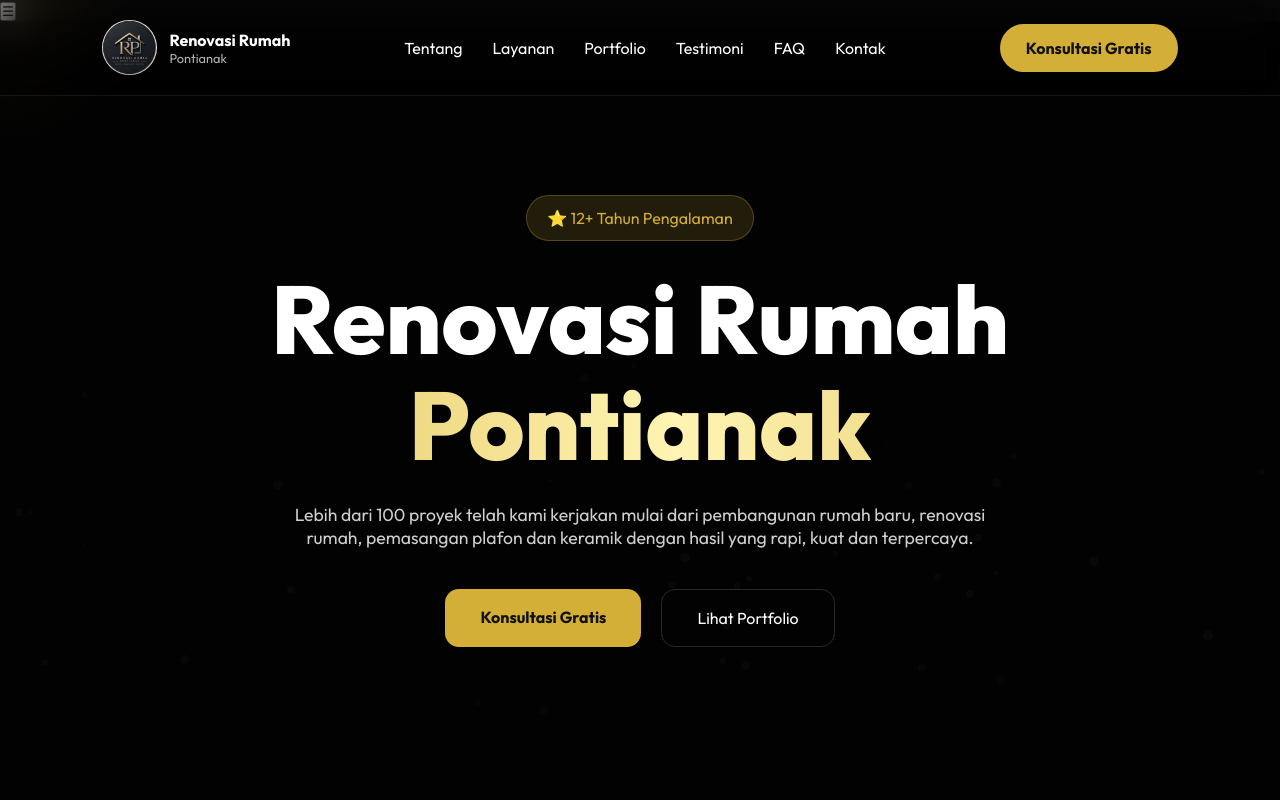
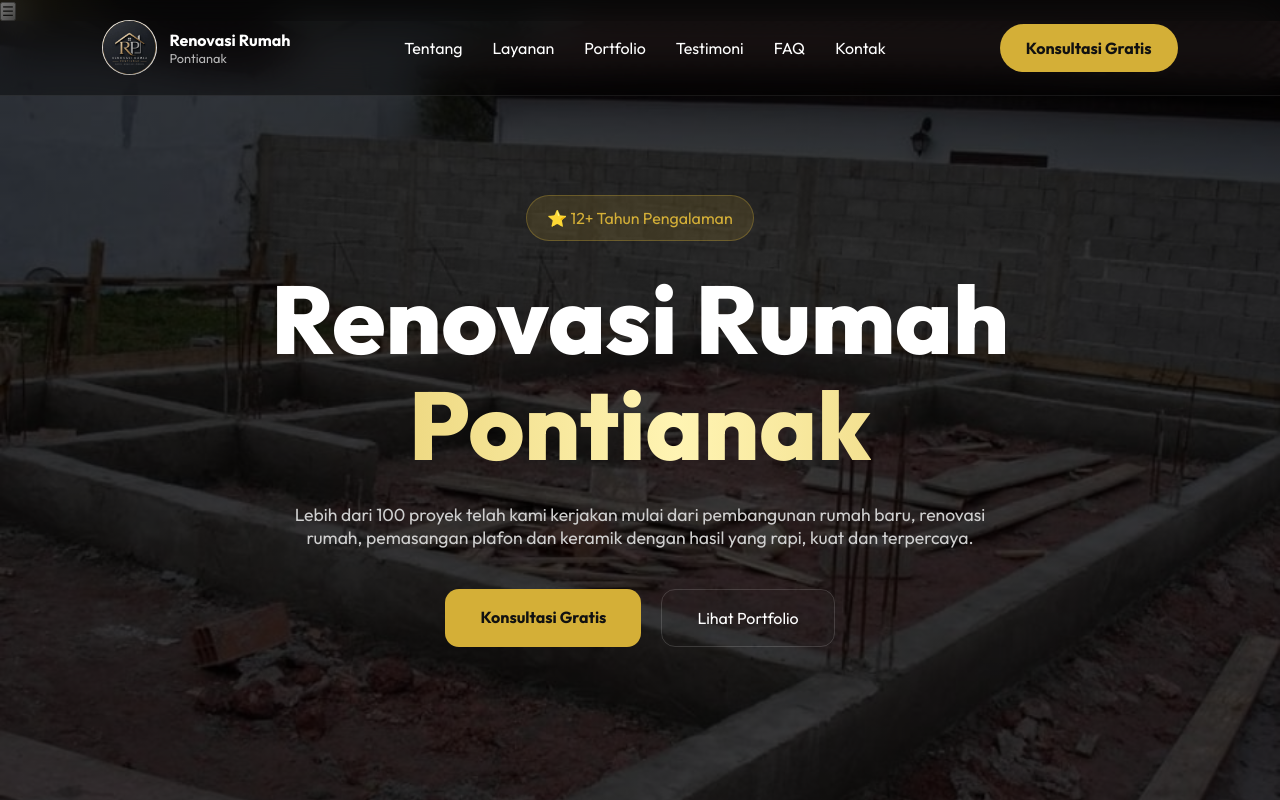
Before and after one commit to fachrydev/Renovasi-Rumah-Pontianak, a plain HTML site: page index.html in a window 1280 px wide. Shown: the top 800 px of the page. Drawn offline with Linux system fonts and the light colour scheme.

Commit message:
Update style.css

```diff
--- a/style.css
+++ b/style.css
@@ -118,7 +118,7 @@ linear-gradient(
 rgba(0,0,0,.75),
 rgba(0,0,0,.75)
 ),
-url("IMAGE/PROJECT 1.jpeg");
+url("PROJECT 1.jpeg");
 
 background-size:cover;
 background-position:center;
```
